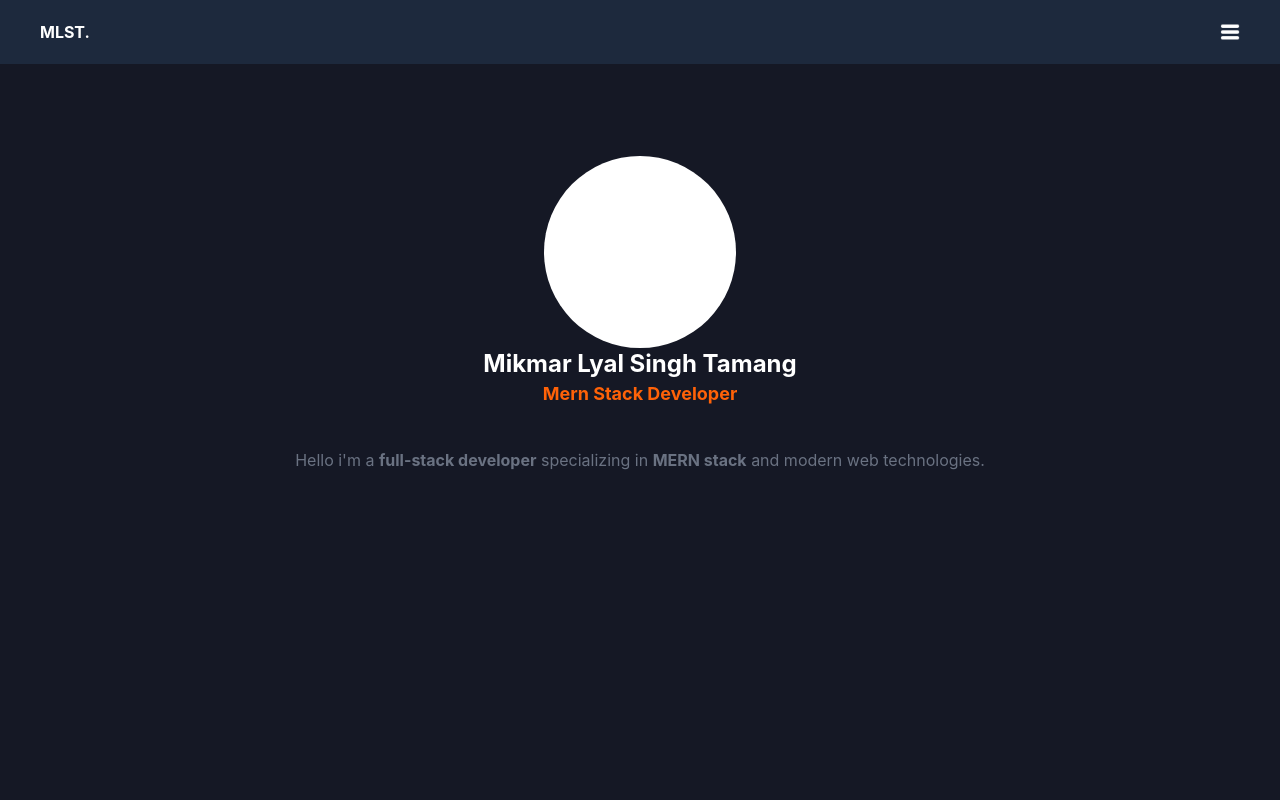
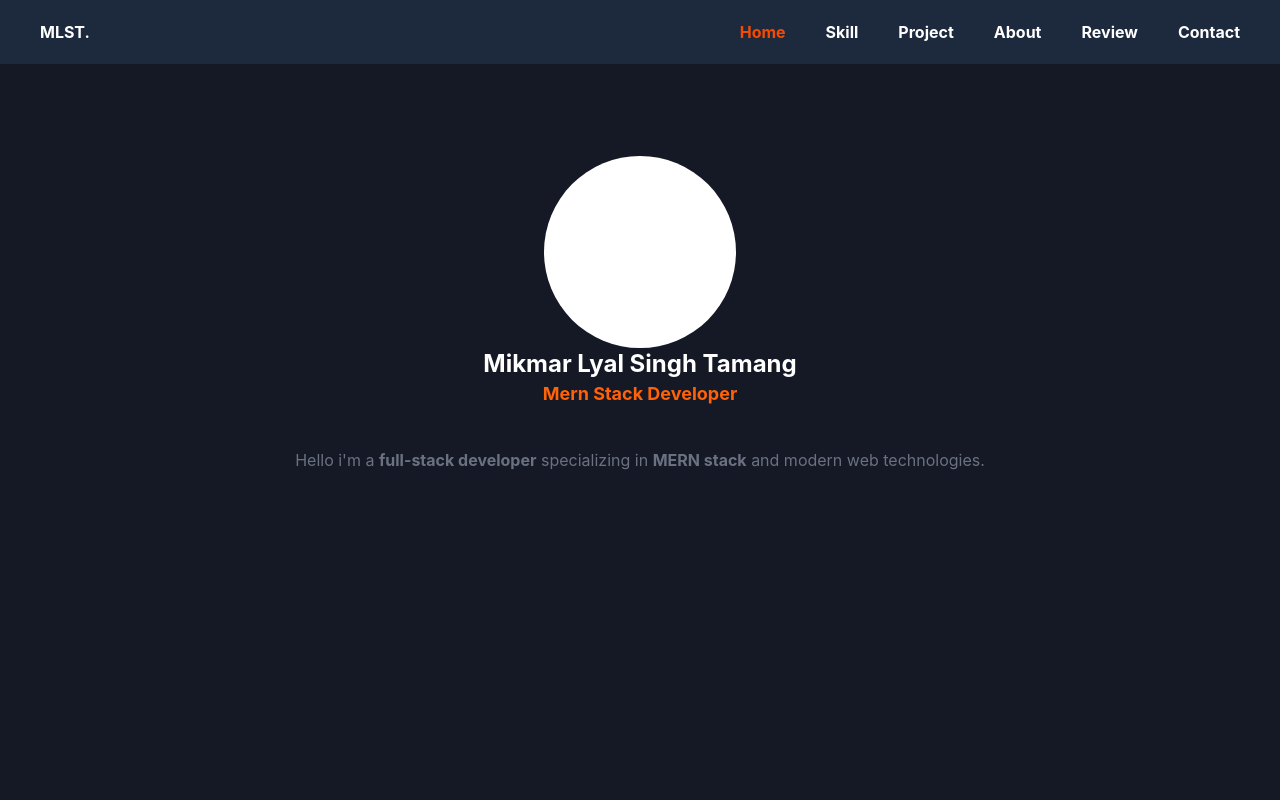
Before and after one commit to Mikmar-Tamang/MLST-Portfolio, a React (Vite) app in the folder frontend/: page / in a window 1280 px wide. Shown: the top 800 px of the page. Built offline with nearby package versions, Linux system fonts and the light colour scheme; no server answers.

Commit message:
more design in menu and made responsive

```diff
--- a/frontend/src/sections/Header.tsx
+++ b/frontend/src/sections/Header.tsx
@@ -1,22 +1,84 @@
-import { useState } from 'react'
-import menu from '../assets/images/menus.png'
-import cross from '../assets/images/close.png'
-import {motion, AnimatePresence} from 'framer-motion'
+import { useState } from "react";
+import menu from "../assets/images/menus.png";
+import cross from "../assets/images/close.png";
+import { motion, AnimatePresence } from "framer-motion";
 
 function Header() {
- const [isOpen, setIsOpen] = useState(false)
+  const [isOpen, setIsOpen] = useState(false);
+  const [active, setActive] = useState("home");
 
   const handleOpen = () => {
     setIsOpen(!isOpen);
- }
+  };
 
   return (
     <div className=" sticky top-0 z-50 h-16 bg-slate-800 px-10 flex justify-between items-center py-5">
       <h1 className="font-bold">MLST.</h1>
 
-      <button onClick={handleOpen}>
-        <img className='h-5' src={isOpen ? cross : menu} alt={isOpen ? "Cross" : "Menu"} />
+      <button className="md:hidden lg:hidden" onClick={handleOpen}>
+        <img
+          className="h-5"
+          src={isOpen ? cross : menu}
+          alt={isOpen ? "Cross" : "Menu"}
+        />
       </button>
+
+      <div className="hidden md:flex lg:flex gap-10 font-bold">
+        <a
+          className={`relative inline-block hover:before:content-[''] hover:before:absolute hover:before:-inset-2
+          hover:before:bg-orange-500 hover:before:filter hover:before:blur-xl hover:text-orange-600 hover:before:-z-10
+          hover:before:rounded-lg transition-all duration-300 ease-out hover:-translate-y-1 ${active === "home" ? "text-orange-600" : "text-white"}`}
+          href="#hero"
+          onClick={() => setActive("home")}
+        >
+          Home
+        </a>
+        <a
+          className={`relative inline-block hover:before:content-[''] hover:before:absolute hover:before:-inset-2
+          hover:before:bg-orange-500 hover:before:filter hover:before:blur-xl hover:text-orange-600 hover:before:-z-10
+          hover:before:rounded-lg transition-all duration-300 ease-out hover:-translate-y-1 ${active === "skills" ? "text-orange-600" : "text-white"}`}
+          href="#skills"
+          onClick={() => setActive("skills")}
+          >
+          Skill
+        </a>
+        <a
+          className={`relative inline-block hover:before:content-[''] hover:before:absolute hover:before:-inset-2
+          hover:before:bg-orange-500 hover:before:filter hover:before:blur-xl hover:text-orange-600 hover:before:-z-10
+          hover:before:rounded-lg transition-all duration-300 ease-out hover:-translate-y-1 ${active === "projects" ? "text-orange-600" : "text-white"}`}
+          href="#projects"
+          onClick={() => setActive("projects")}
+        >
+          Project
+        </a>
+        <a
+          className={`relative inline-block hover:before:content-[''] hover:before:absolute hover:before:-inset-2
+          hover:before:bg-orange-500 hover:before:filter hover:before:blur-xl hover:text-orange-600 hover:before:-z-10
+          hover:before:rounded-lg transition-all duration-300 ease-out hover:-translate-y-1 ${active === "about" ? "text-orange-600" : "text-white"}`}
+          href="#about"
+          onClick={() => setActive("about")}
+        >
+          About
+        </a>
+        <a
+          className={`relative inline-block hover:before:content-[''] hover:before:absolute hover:before:-inset-2
+          hover:before:bg-orange-500 hover:before:filter hover:before:blur-xl hover:text-orange-600 hover:before:-z-10
+          hover:before:rounded-lg transition-all duration-300 ease-out hover:-translate-y-1 ${active === "reviews" ? "text-orange-600" : "text-white"}`}
+          href="#reviews"
+          onClick={() => setActive("reviews")}
+        >
+          Review
+        </a>
+        <a
+          className={`relative inline-block hover:before:content-[''] hover:before:absolute hover:before:-inset-2
+          hover:before:bg-orange-500 hover:before:filter hover:before:blur-xl hover:text-orange-600 hover:before:-z-10
+          hover:before:rounded-lg transition-all duration-300 ease-out hover:-translate-y-1 ${active === "footer" ? "text-orange-600" : "text-white"}`}
+          href="#footer"
+          onClick={() => setActive("footer")}
+        >
+          Contact
+        </a>
+      </div>
 
       <AnimatePresence>
         {isOpen && (
@@ -25,68 +87,85 @@ function Header() {
             animate={{ opacity: 1, x: 0 }}
             exit={{ opacity: 0, x: 50 }}
             transition={{ duration: 0.6 }}
-         className="absolute top-16 right-0 w-48 rounded-md flex font-bold flex-col items-end px-2 py-5">
+            className="absolute top-16 right-0 w-48 rounded-md flex font-bold flex-col items-end px-2 py-5"
+          >
             <motion.div
-          initial={{x:100, opacity: 0}}
-          animate={{x: 0, opacity: 1}}
-          exit={{x: 100, opacity: 0}}
+              initial={{ x: 100, opacity: 0 }}
+              animate={{ x: 0, opacity: 1 }}
+              exit={{ x: 100, opacity: 0 }}
               transition={{ delay: 0, duration: 0.8 }}
               onClick={handleOpen}
-
-           className=" bg-orange-600 flex items-center justify-center hover:bg-orange-700 h-10 w-full rounded-2xl  mb-2">
-            <a className="w-full text-center" href="#hero">Home</a>
+              className=" bg-orange-600 flex items-center justify-center hover:bg-orange-700 h-10 w-full rounded-2xl  mb-2"
+            >
+              <a className="w-full text-center" href="#hero">
+                Home
+              </a>
             </motion.div>
             <motion.div
-          initial={{x:100, opacity: 0}}
-          animate={{x: 0, opacity: 1}}
-          exit={{x: 100, opacity: 0}}
+              initial={{ x: 100, opacity: 0 }}
+              animate={{ x: 0, opacity: 1 }}
+              exit={{ x: 100, opacity: 0 }}
               transition={{ delay: 0.1, duration: 0.8 }}
               onClick={handleOpen}
-           className=" bg-orange-600 flex items-center justify-center hover:bg-orange-700 h-10 w-full rounded-2xl  mb-2">
-          <a className="w-full text-center" href="#skills">Skill</a>
+              className=" bg-orange-600 flex items-center justify-center hover:bg-orange-700 h-10 w-full rounded-2xl  mb-2"
+            >
+              <a className="w-full text-center" href="#skills">
+                Skill
+              </a>
             </motion.div>
             <motion.div
-          initial={{x:100, opacity: 0}}
-          animate={{x: 0, opacity: 1}}
-          exit={{x: 100, opacity: 0}}
+              initial={{ x: 100, opacity: 0 }}
+              animate={{ x: 0, opacity: 1 }}
+              exit={{ x: 100, opacity: 0 }}
               transition={{ delay: 0.2, duration: 0.8 }}
               onClick={handleOpen}
-           className=" bg-orange-600 flex items-center justify-center hover:bg-orange-700 h-10 w-full rounded-2xl  mb-2">
-           <a className="w-full text-center" href="#projects">Project</a>
+              className=" bg-orange-600 flex items-center justify-center hover:bg-orange-700 h-10 w-full rounded-2xl  mb-2"
+            >
+              <a className="w-full text-center" href="#projects">
+                Project
+              </a>
             </motion.div>
             <motion.div
-          initial={{x:100, opacity: 0}}
-          animate={{x: 0, opacity: 1}}
-          exit={{x: 100, opacity: 0}}
+              initial={{ x: 100, opacity: 0 }}
+              animate={{ x: 0, opacity: 1 }}
+              exit={{ x: 100, opacity: 0 }}
               transition={{ delay: 0.3, duration: 0.8 }}
               onClick={handleOpen}
-           className=" bg-orange-600 flex items-center justify-center hover:bg-orange-700 h-10 w-full rounded-2xl  mb-2">
-          <a className="w-full text-center" href="#about">About</a>
+              className=" bg-orange-600 flex items-center justify-center hover:bg-orange-700 h-10 w-full rounded-2xl  mb-2"
+            >
+              <a className="w-full text-center" href="#about">
+                About
+              </a>
             </motion.div>
             <motion.div
-          initial={{x:100, opacity: 0}}
-          animate={{x: 0, opacity: 1}}
-          exit={{x: 100, opacity: 0}}
+              initial={{ x: 100, opacity: 0 }}
+              animate={{ x: 0, opacity: 1 }}
+              exit={{ x: 100, opacity: 0 }}
               transition={{ delay: 0.4, duration: 0.8 }}
               onClick={handleOpen}
-           className=" bg-orange-600 flex items-center justify-center hover:bg-orange-700 h-10 w-full rounded-2xl  mb-2">
-          <a className="w-full text-center" href="#reviews">Review</a>
+              className=" bg-orange-600 flex items-center justify-center hover:bg-orange-700 h-10 w-full rounded-2xl  mb-2"
+            >
+              <a className="w-full text-center" href="#reviews">
+                Review
+              </a>
             </motion.div>
             <motion.div
-          initial={{x:100, opacity: 0}}
-          animate={{x: 0, opacity: 1}}
-          exit={{x: 100, opacity: 0}}
+              initial={{ x: 100, opacity: 0 }}
+              animate={{ x: 0, opacity: 1 }}
+              exit={{ x: 100, opacity: 0 }}
               transition={{ delay: 0.5, duration: 0.8 }}
               onClick={handleOpen}
-           className=" bg-orange-600 flex items-center justify-center hover:bg-orange-700 h-10 w-full rounded-2xl  mb-2">
-          <a className="w-full text-center" href="#footer">Contact</a>
+              className=" bg-orange-600 flex items-center justify-center hover:bg-orange-700 h-10 w-full rounded-2xl  mb-2"
+            >
+              <a className="w-full text-center" href="#footer">
+                Contact
+              </a>
             </motion.div>
           </motion.div>
         )}
       </AnimatePresence>
-
     </div>
-  )
+  );
 }
 
-export default Header
+export default Header;
```
Lines whose indentation alone changed are shown as unchanged.
